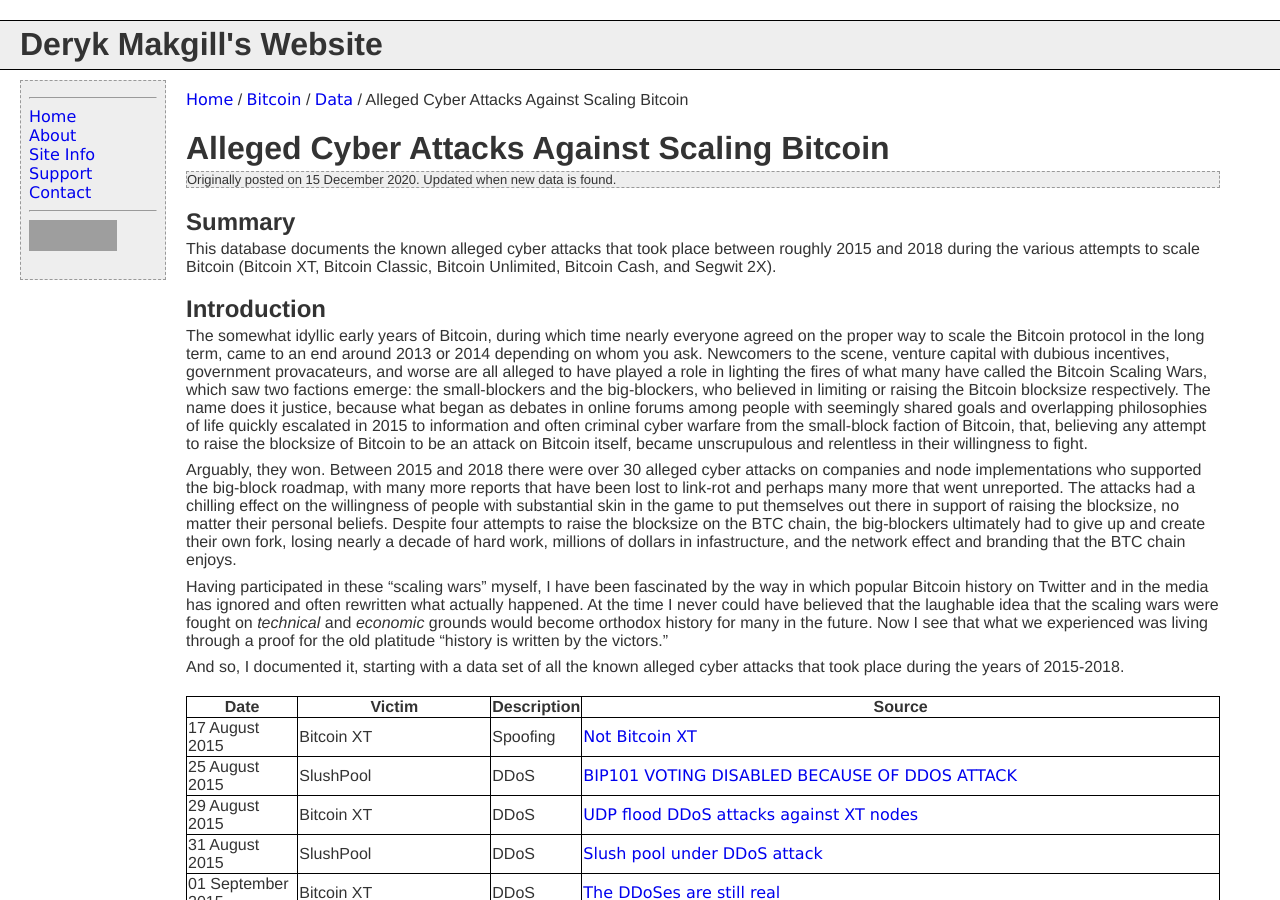
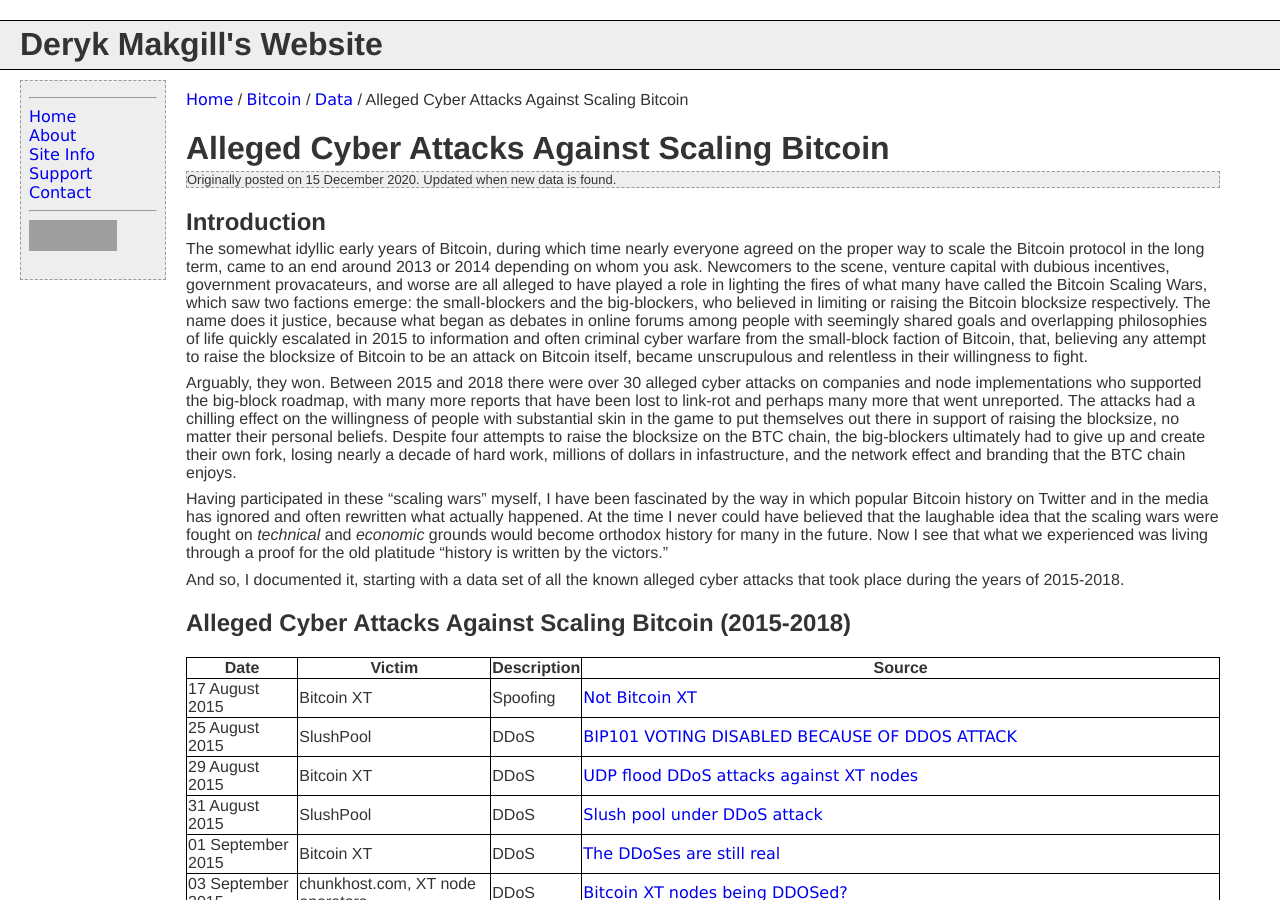
Before and after one commit to makgill/deryk, a Jekyll site: the page built from _pages/bitcoin/data/cyber-attacks.md, in a window 1280 px wide and 900 px high. Built offline with Jekyll 4.4.1, drawn with Linux system fonts in a browser that asks for light colours; grey boxes are pictures that could not be loaded.

Commit message:
Update cyber-attacks.md

```diff
--- a/_pages/bitcoin/data/cyber-attacks.md
+++ b/_pages/bitcoin/data/cyber-attacks.md
@@ -8,10 +8,6 @@
 
 <p class="notebox">Originally posted on 15 December 2020. Updated when new data is found.</p>
 
-## Summary
-
-This database documents the known alleged cyber attacks that took place between roughly 2015 and 2018 during the various attempts to scale Bitcoin (Bitcoin XT, Bitcoin Classic, Bitcoin Unlimited, Bitcoin Cash, and Segwit 2X).
-
 ## Introduction
 
 The somewhat idyllic early years of Bitcoin, during which time nearly everyone agreed on the proper way to scale the Bitcoin protocol in the long term, came to an end around 2013 or 2014 depending on whom you ask. Newcomers to the scene, venture capital with dubious incentives, government provacateurs, and worse are all alleged to have played a role in lighting the fires of what many have called the Bitcoin Scaling Wars, which saw two factions emerge: the small-blockers and the big-blockers, who believed in limiting or raising the Bitcoin blocksize respectively. The name does it justice, because what began as debates in online forums among people with seemingly shared goals and overlapping philosophies of life quickly escalated in 2015 to information and often criminal cyber warfare from the small-block faction of Bitcoin, that, believing any attempt to raise the blocksize of Bitcoin to be an attack on Bitcoin itself, became unscrupulous and relentless in their willingness to fight.
@@ -21,6 +17,8 @@
 Having participated in these "scaling wars" myself, I have been fascinated by the way in which popular Bitcoin history on Twitter and in the media has ignored and often rewritten what actually happened. At the time I never could have believed that the laughable idea that the scaling wars were fought on *technical* and *economic* grounds would become orthodox history for many in the future. Now I see that what we experienced was living through a proof for the old platitude "history is written by the victors."
 
 And so, I documented it, starting with a data set of all the known alleged cyber attacks that took place during the years of 2015-2018.
+
+## Alleged Cyber Attacks Against Scaling Bitcoin (2015-2018)
 
 | Date              | Victim                           | Description  | Source                                                                                                                                                                                                                                                                                                                                                                                                             |
 | ----------------- | -------------------------------- | ------------ | ------------------------------------------------------------------------------------------------------------------------------------------------------------------------------------------------------------------------------------------------------------------------------------------------------------------------------------------------------------------------------------------------------------------ |
```
